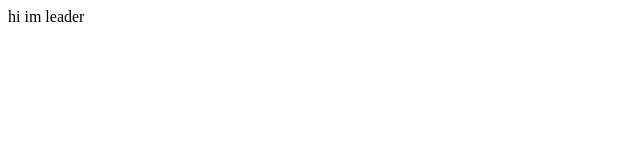
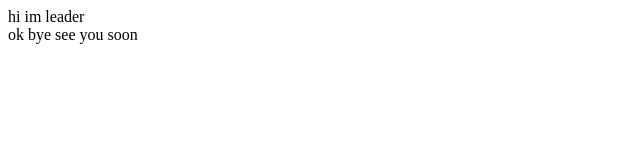
Before and after one commit to itsbamee/B-project, a plain HTML site: page index.html in a window 1280 px wide. Shown: the whole page, without its empty margins (0-640 px from the left). Drawn offline with Linux system fonts and the light colour scheme.

Commit message:
second commit

```diff
--- a/index.html
+++ b/index.html
@@ -11,6 +11,8 @@
     hi im leader
   </nav>
   <main></main>
-  <footer></footer>
+  <footer>
+    ok bye see you soon
+  </footer>
 </body>
 </html>
```
